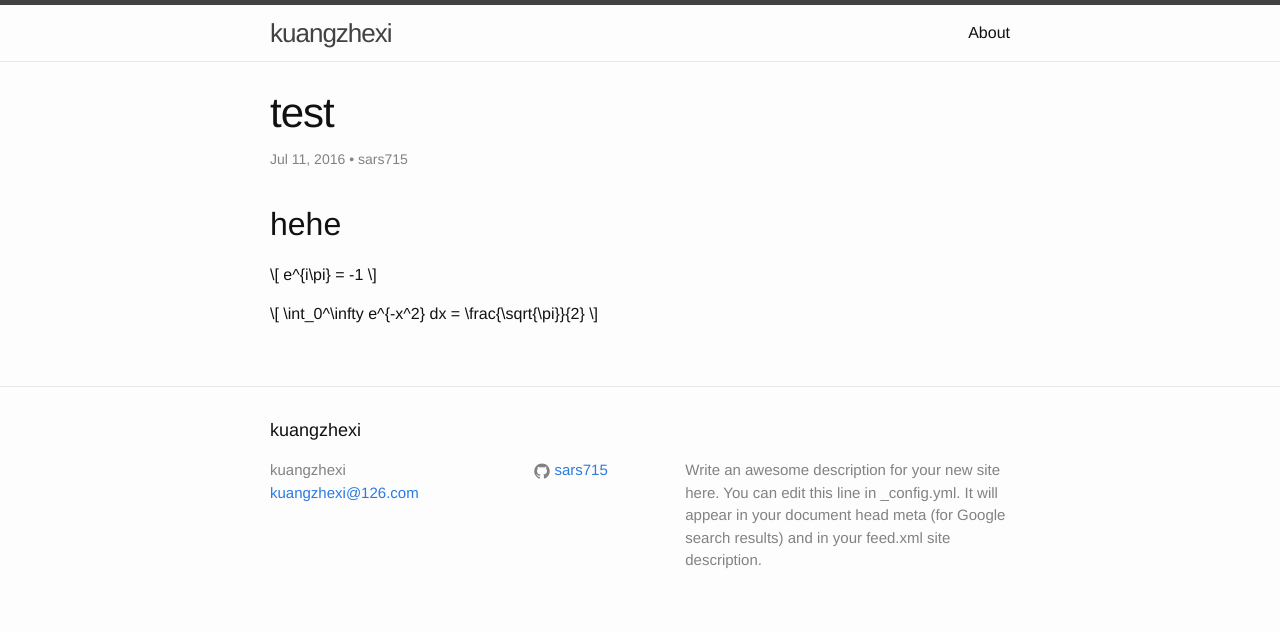
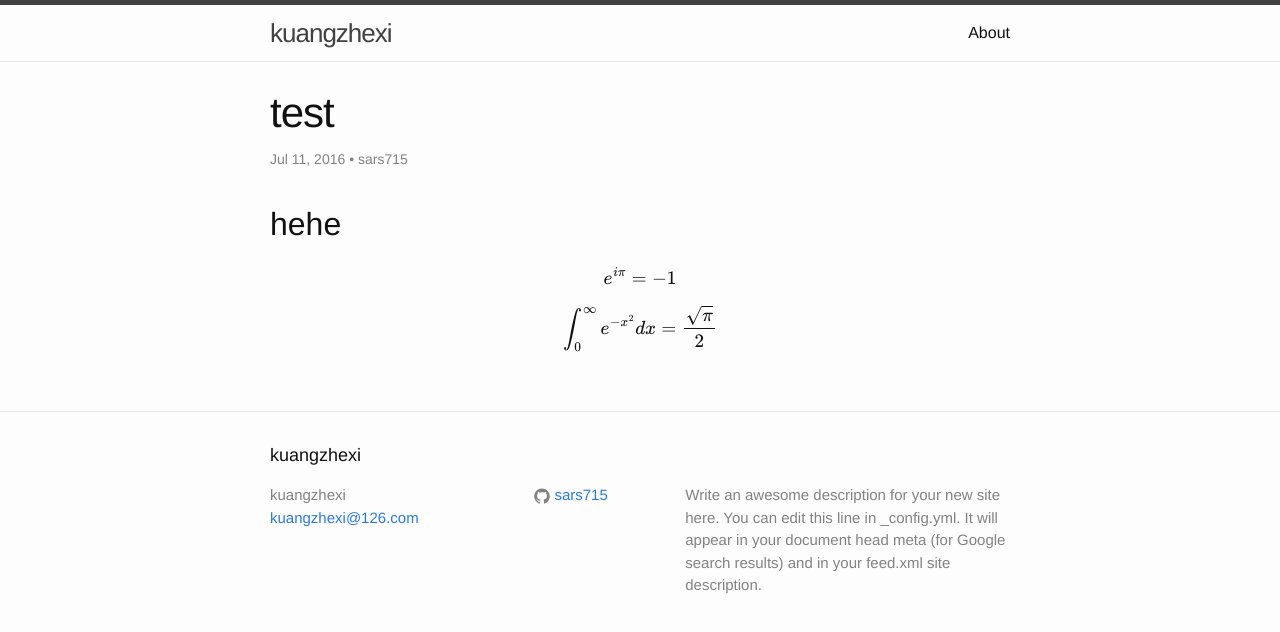
Before and after one commit to sars715/sars715.github.io, a Jekyll site: the page built from _posts/2016-07-11-test.html, in a window 1280 px wide. Shown: the top 632 px of the page. Built offline with Jekyll 4.4.1, drawn with Linux system fonts in a browser that asks for light colours; formulas are drawn with MathJax 3; part of the change alters nothing that is shown.

```diff
--- a/_includes/header.html
+++ b/_includes/header.html
@@ -24,4 +24,12 @@
 
   </div>
 
+<script type="text/x-mathjax-config">
+MathJax.Hub.Config({
+                  tex2jax: {inlineMath: [['$','$'], ['\\(','\\)']]}
+                          });
+</script>
+<script type="text/javascript"
+  src="http://cdn.mathjax.org/mathjax/latest/MathJax.js?config=TeX-AMS-MML_HTMLorMML">
+</script>
 </header>
```
Also changed, not shown: _posts/2016-07-11-test.html (+4 -4 lines).
